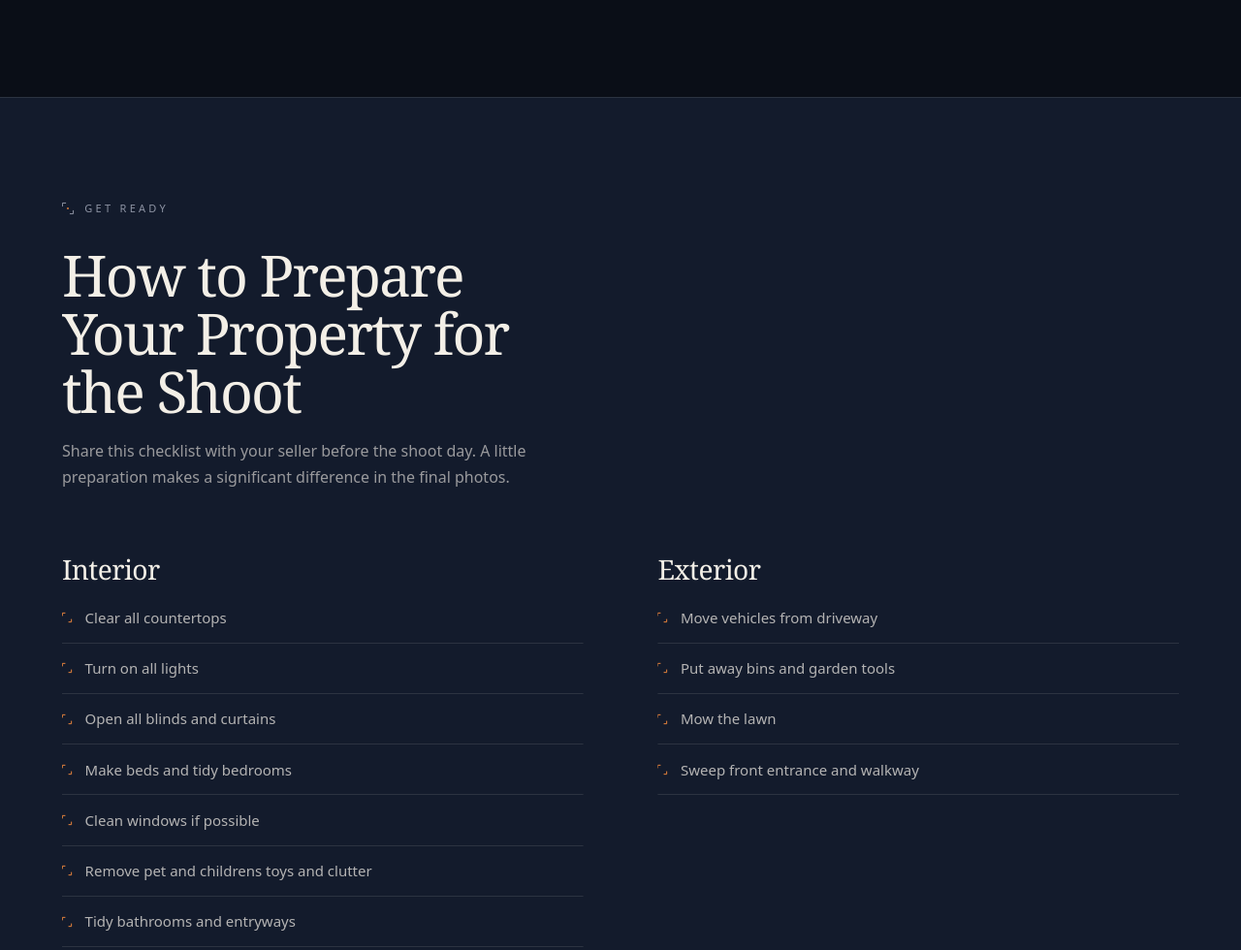
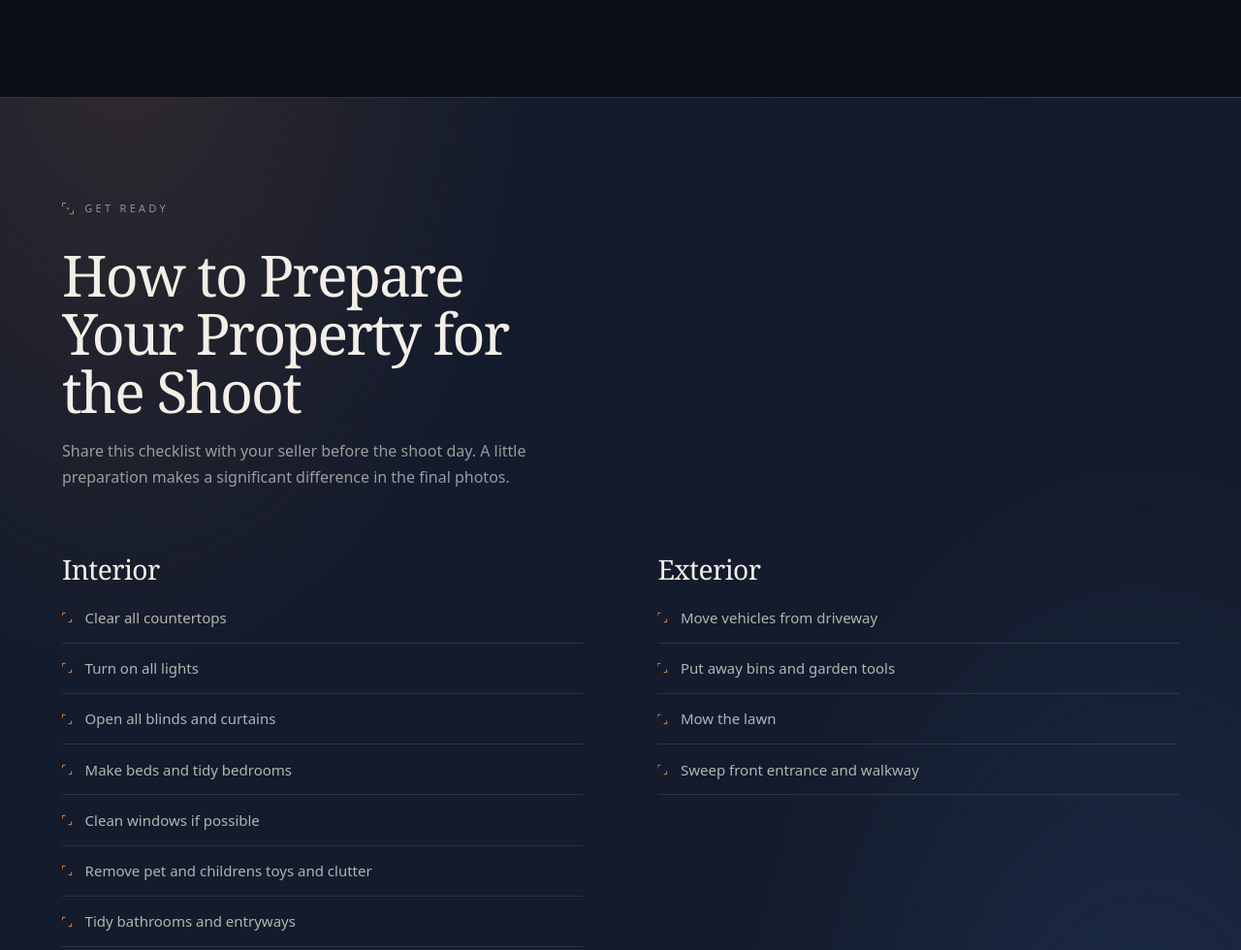
Before and after one commit to lsale66/northvantage-media-redesign, an Astro site: page /services/real-estate-photography-calgary in a window 1280 px wide. Shown: the part 3429-4409 px from the top of the page at 97% size. Built offline with nearby package versions, Linux system fonts and the light colour scheme; Astro itself is replaced by a stand-in of ours.

Commit message:
Add gradient wash to prep checklist section background
Layers a subtle orange/blue radial glow over the flat surface
background on the "How to Prepare Your Property for the Shoot"
section, matching the treatment used on the homepage stats band.

```diff
--- a/src/components/direction-1/services/PrepChecklist.astro
+++ b/src/components/direction-1/services/PrepChecklist.astro
@@ -67,7 +67,10 @@ const exterior = [
 
 <style>
   .nv-svprep {
-    background: var(--color-brand-surface);
+    background:
+      radial-gradient(55% 120% at 10% -10%, rgb(232 132 60 / 0.14), transparent 60%),
+      radial-gradient(55% 120% at 92% 110%, rgb(46 72 119 / 0.38), transparent 60%),
+      var(--color-brand-surface);
     border-top: 1px solid var(--nv-hairline);
   }
 
```
